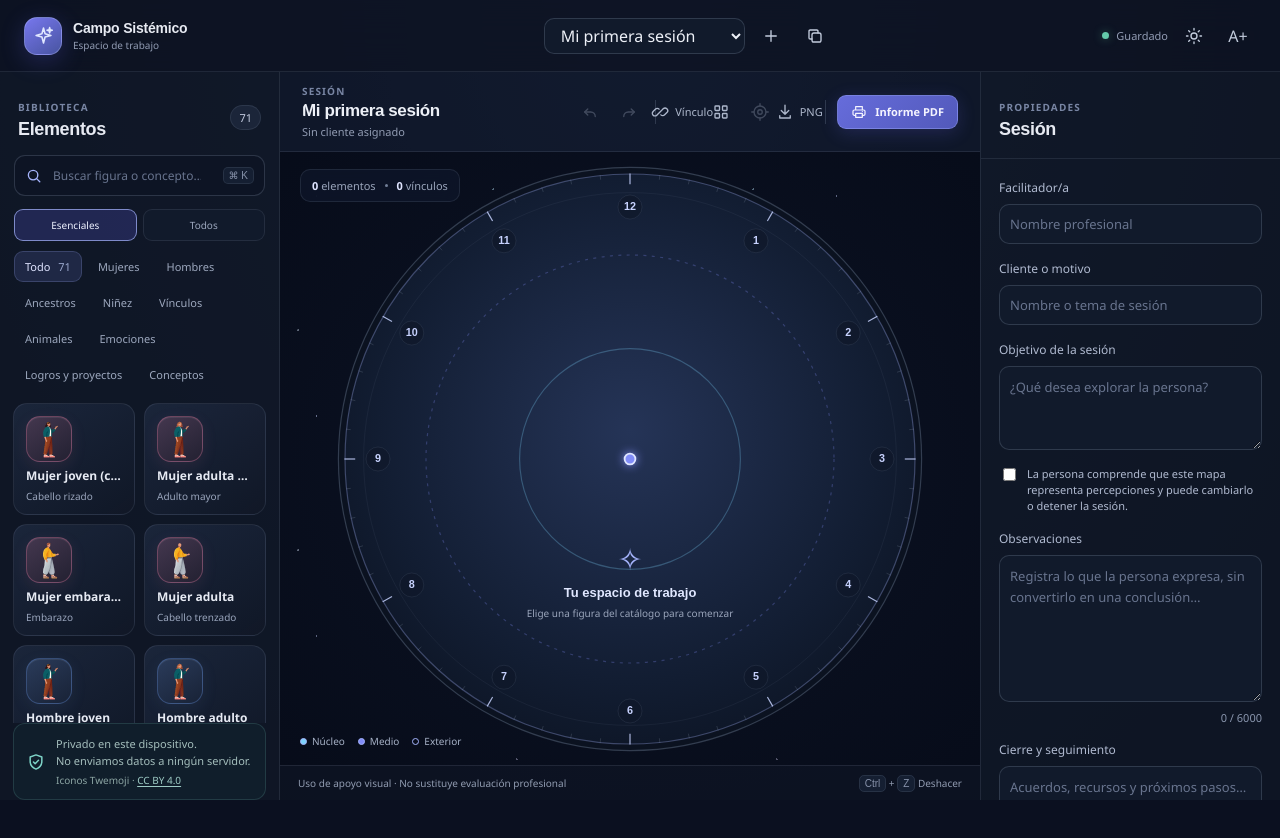
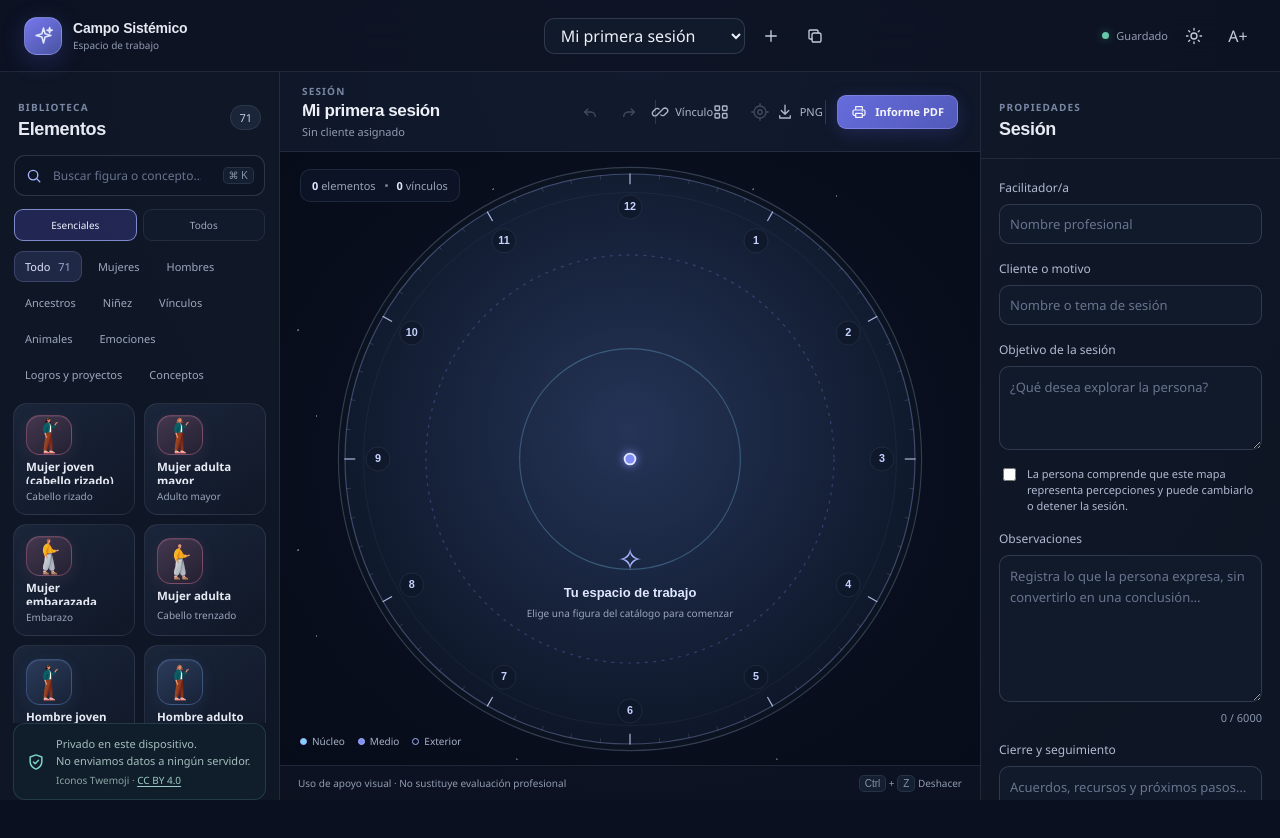
Before and after one commit to StalavoX/campo-sistemico-constelaciones, a Vue app: page / in a window 1280 px wide. Shown: the top 838 px of the page. Built offline with nearby package versions, Linux system fonts and the light colour scheme.

Commit message:
fix: actualizar service worker v5 y evitar truncamiento en tarjetas del catalogo

```diff
--- a/public/sw.js
+++ b/public/sw.js
@@ -1,4 +1,4 @@
-const CACHE_NAME = 'campo-sistemico-v4';
+const CACHE_NAME = 'campo-sistemico-v5';
 const CORE_ASSETS = ['./', './manifest.webmanifest', './icon.svg'];
 
 self.addEventListener('install', (event) => {
--- a/src/styles.css
+++ b/src/styles.css
@@ -82,7 +82,7 @@ kbd { padding: 2px 5px; border: 1px solid var(--border); border-radius: 5px; col
 .archetype-icon img { display: block; width: 38px; height: 38px; object-fit: contain; }
 .archetype-icon img.sapiens-asset, .selected-preview>span img.sapiens-asset { transform: scale(1.65); transform-origin: center; }
 .archetype-card:hover .archetype-icon { transform: translateY(-1px) scale(1.05); box-shadow: inset 0 1px rgba(255, 255, 255, .1), 0 7px 20px color-mix(in srgb, var(--accent) 19%, transparent); }
-.archetype-name { max-width: 100%; overflow: hidden; color: #e6eaf3; font-size: 12px; font-weight: 600; text-overflow: ellipsis; white-space: nowrap; }
+.archetype-name { max-width: 100%; overflow: hidden; color: #e6eaf3; font-size: 11.5px; font-weight: 600; line-height: 1.25; display: -webkit-box; -webkit-line-clamp: 2; -webkit-box-orient: vertical; word-break: break-word; }
 .archetype-detail { color: #9aa6bd; font-size: 10px; }
 .empty-search { grid-column: 1/-1; padding: 24px 12px; color: var(--text-muted); font-size: 12px; text-align: center; }
 .privacy-note { display: flex; align-items: center; gap: 10px; margin: auto 13px 0; padding: 12px; border: 1px solid rgba(125, 211, 199, .16); border-radius: 12px; color: #7dd3c7; background: rgba(45, 122, 114, .08); }
```
